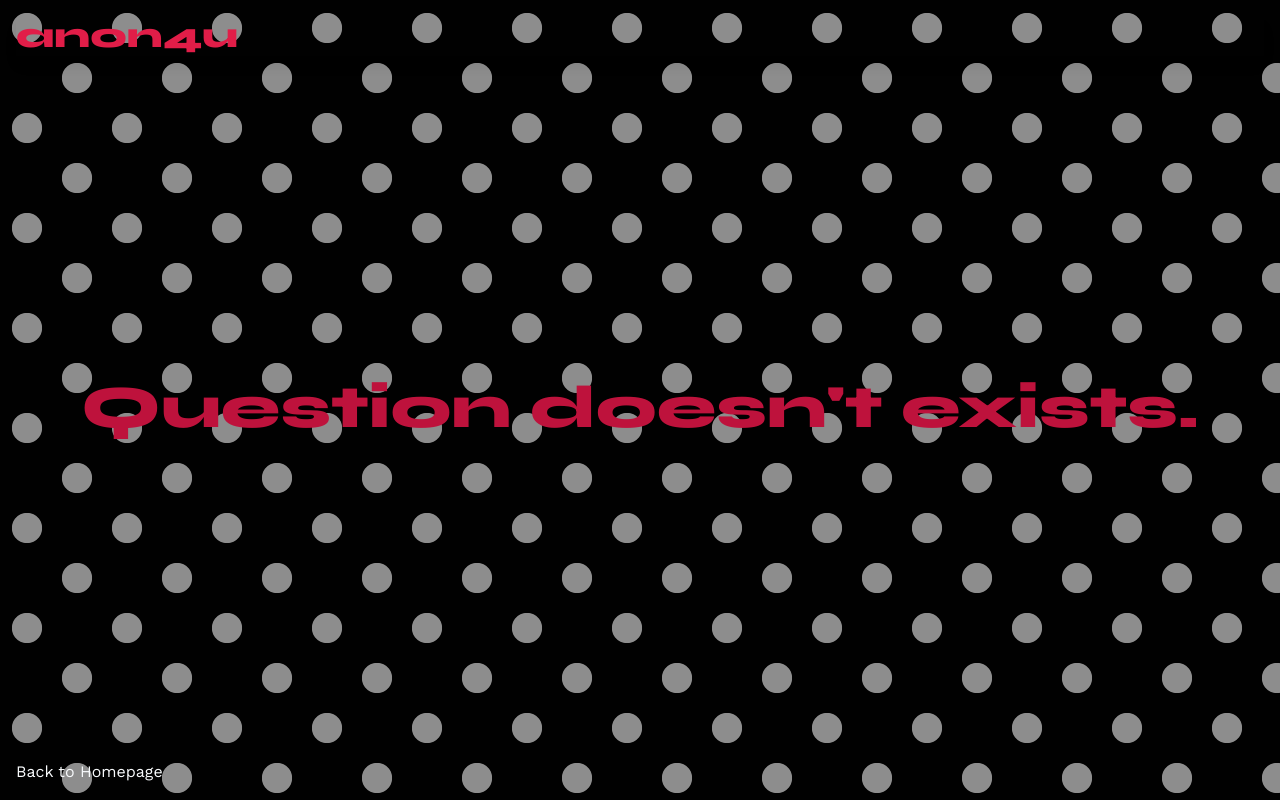
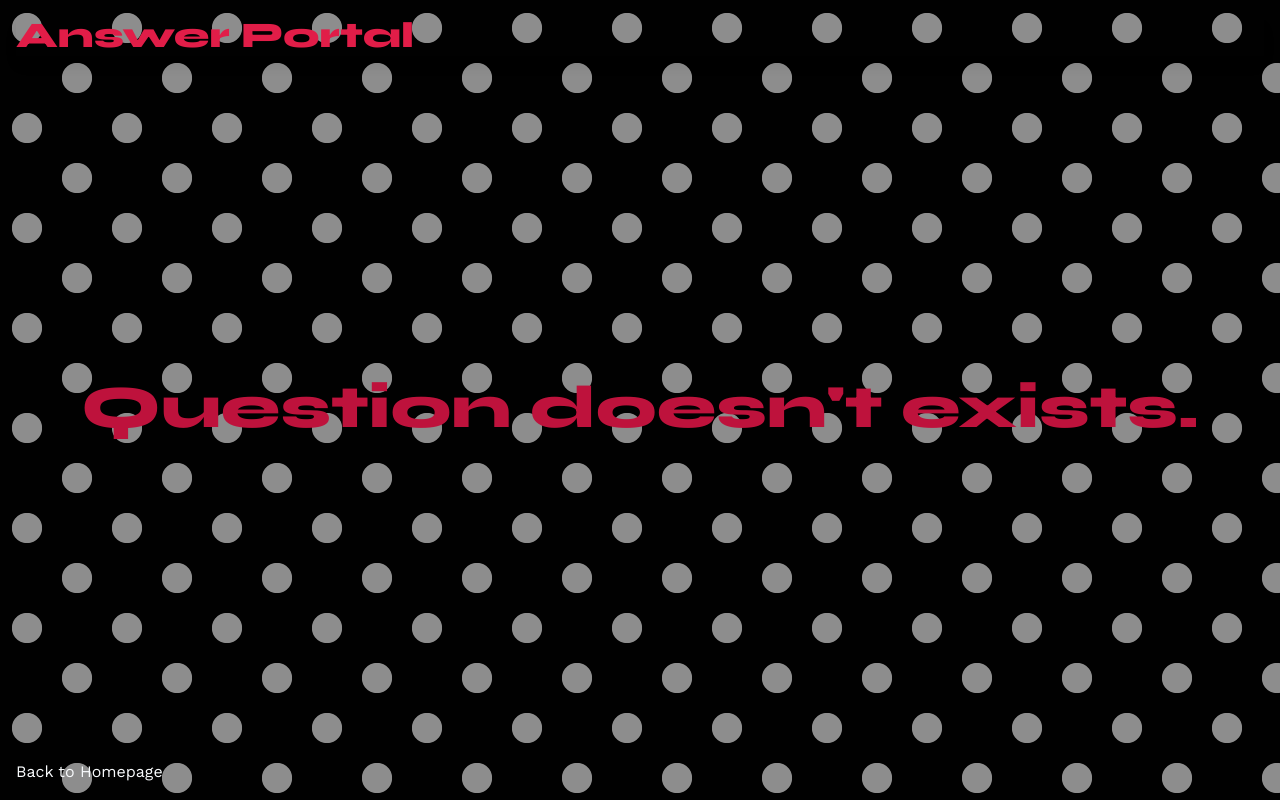
Before and after one commit to ewsite/anon4u-server, a SvelteKit app: page /ehe/1 in a window 1280 px wide. Built offline with nearby package versions, Linux system fonts and the light colour scheme; no server answers; the database is empty.

Commit message:
Update +page.svelte
sadf

```diff
--- a/src/routes/ehe/[questionId]/+page.svelte
+++ b/src/routes/ehe/[questionId]/+page.svelte
@@ -17,7 +17,7 @@
 </svelte:head>
 
 <div class="flex flex-col justify-between h-full space-y-4">
-	<h3 class="text-rose-600 shadow-lg">anon4u</h3>
+	<h3 class="text-rose-600 shadow-lg">Answer Portal</h3>
 	{#if data?.questionData}
 		{#key pendingQuestion || success}
 			<form
@@ -42,7 +42,7 @@
 				{#if pendingQuestion}
 					<div class="space-y-4 w-3/4">
 						<div class="flex flex-col space-y-4">
-							<b class="text-3xl bg-rose-600 p-2 rounded-md">Q: {data?.questionData?.question}?</b>
+							<b class="text-3xl bg-rose-600 p-2 rounded-md">?: {data?.questionData?.question}?</b>
 							<div class="flex space-x-4">
 								<b class="text-3xl">A:</b>
 								<div class="grow grid">
```
